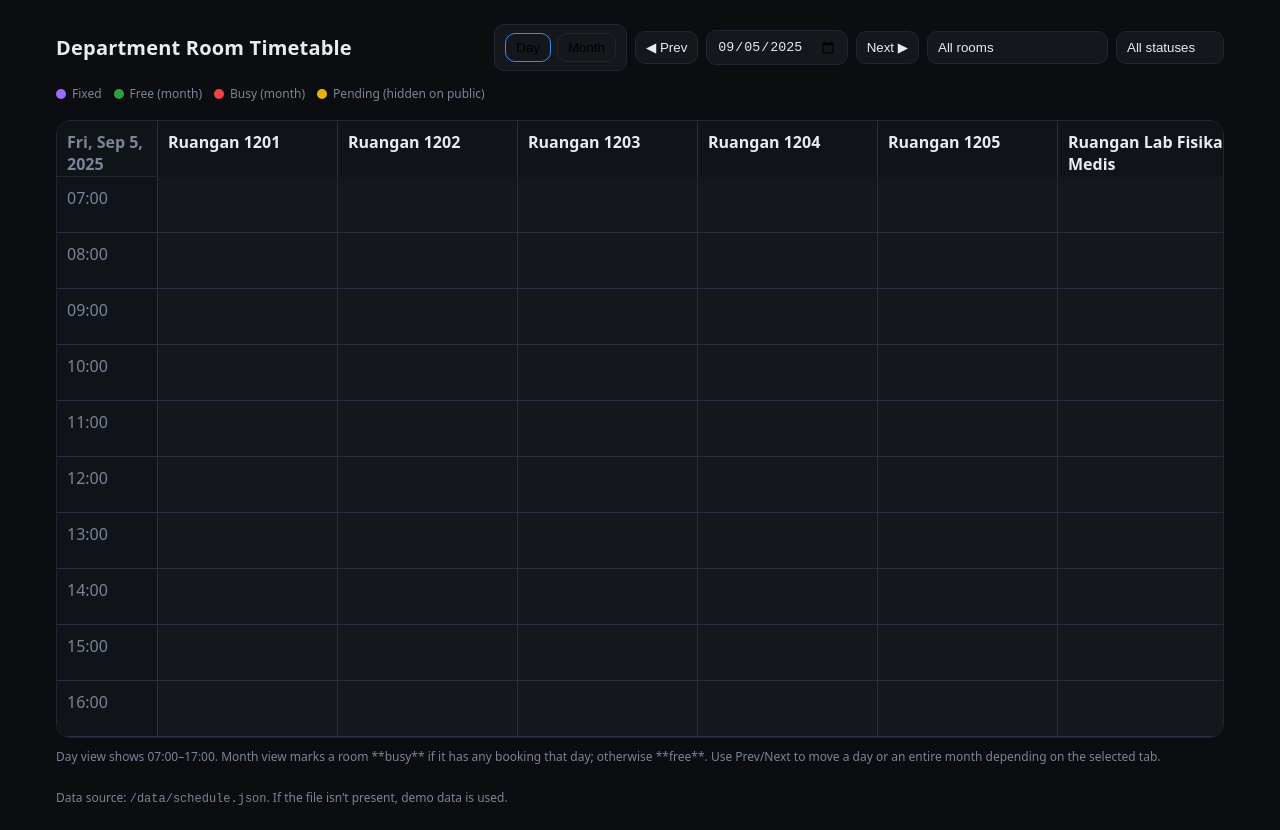
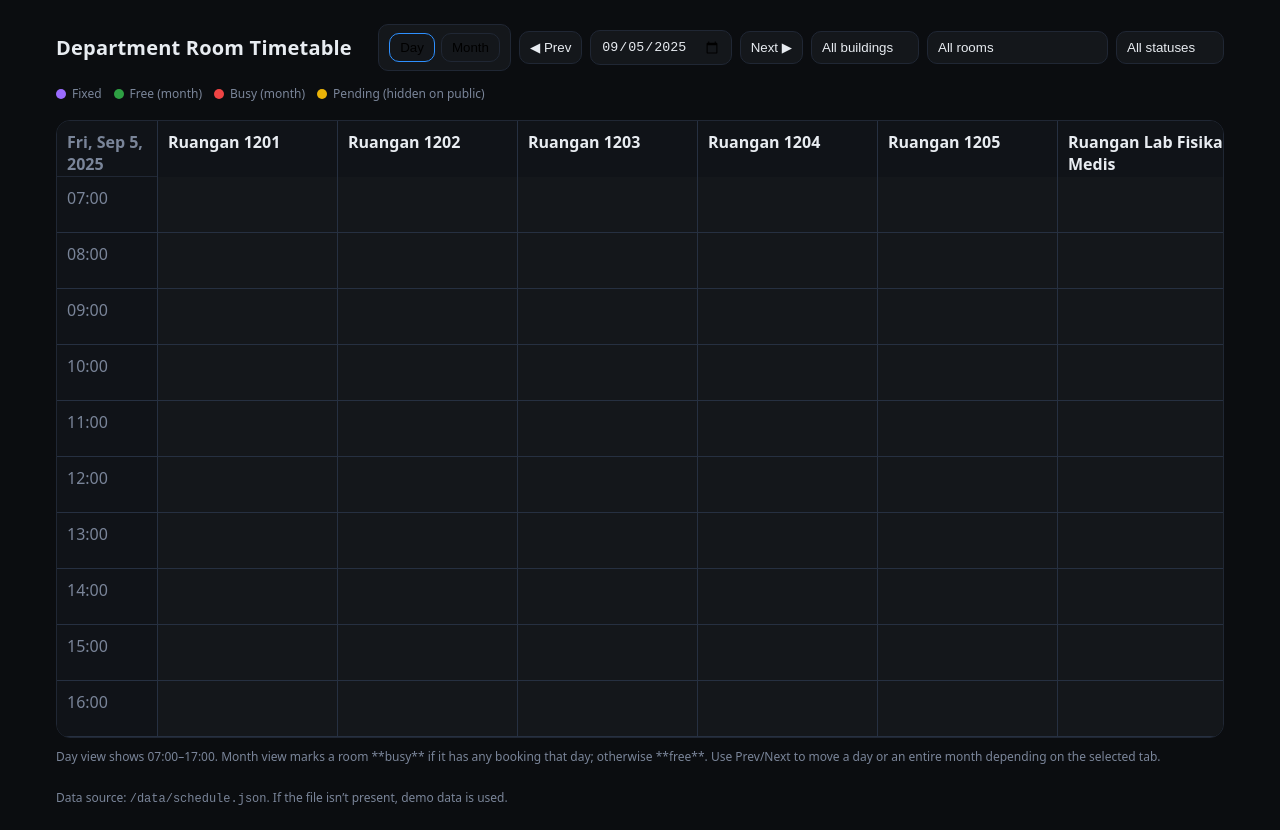
Before and after one commit to kalmidn/jadwal-ruangan-fisika-itb, a plain HTML site: page index.html in a window 1280 px wide. Drawn offline with Linux system fonts and the light colour scheme.

Commit message:
Update index.html

```diff
--- a/index.html
+++ b/index.html
@@ -80,6 +80,9 @@
         <button id="prev">◀ Prev</button>
         <input type="date" id="datePicker" />
         <button id="next">Next ▶</button>
+        <select id="buildingFilter">
+          <option value="all">All buildings</option>
+        </select>
         <select id="roomFilter">
           <option value="all">All rooms</option>
         </select>
@@ -146,10 +149,14 @@
     function hoursArray(){ const arr=[]; for(let h=START_HOUR; h<END_HOUR; h++) arr.push(h); return arr; }
 
     // ---------- Day view ----------
-    function buildDayGrid({rooms, bookings}, currentDate, roomFilter, statusFilter){
+    function buildDayGrid({rooms, bookings}, currentDate, buildingFilter, roomFilter, statusFilter){
       const grid = byId('grid');
       grid.innerHTML = '';
-      const roomsUse = roomFilter==='all' ? rooms : rooms.filter(r => r.id === roomFilter);
+      let roomsUse = rooms || [];
+      if (buildingFilter && buildingFilter !== 'all') {
+        roomsUse = roomsUse.filter(r => (r.building || '') === buildingFilter);
+      }
+      roomsUse = (roomFilter && roomFilter !== 'all') ? roomsUse.filter(r => r.id === roomFilter) : roomsUse;
       grid.style.gridTemplateColumns = `100px repeat(${roomsUse.length}, minmax(180px, 1fr))`;
       const hours = hoursArray();
 
@@ -213,13 +220,17 @@
     function daysInMonth(year, month){ return new Date(year, month+1, 0).getDate(); }
     function isWeekend(y,m,d){ const wd = new Date(y,m,d).getDay(); return wd===0 || wd===6; }
 
-    function buildMonthGrid({rooms, bookings}, anchorDate, roomFilter, statusFilter){
+    function buildMonthGrid({rooms, bookings}, anchorDate, buildingFilter, roomFilter, statusFilter){
       const y = anchorDate.getFullYear();
       const m = anchorDate.getMonth();
       const dim = daysInMonth(y,m);
       const monthGrid = byId('monthGrid');
       monthGrid.innerHTML = '';
-      const roomsUse = roomFilter==='all' ? rooms : rooms.filter(r => r.id === roomFilter);
+      let roomsUse = rooms || [];
+      if (buildingFilter && buildingFilter !== 'all') {
+        roomsUse = roomsUse.filter(r => (r.building || '') === buildingFilter);
+      }
+      roomsUse = (roomFilter && roomFilter !== 'all') ? roomsUse.filter(r => r.id === roomFilter) : roomsUse;
 
       // grid template: first column sticky for room names + 1 col per day
       monthGrid.style.gridTemplateColumns = `200px repeat(${dim}, 1fr)`;
@@ -288,9 +299,20 @@
     (async function(){
       const data = await loadData();
 
-      // Populate room filter
+      // Populate filters
+      const buildingSel = byId('buildingFilter');
       const roomSel = byId('roomFilter');
-      data.rooms.forEach(r => { const opt = document.createElement('option'); opt.value = r.id; opt.textContent = r.name; roomSel.appendChild(opt); });
+
+      const buildings = Array.from(new Set((data.rooms||[]).map(r => r.building).filter(Boolean))).sort();
+      buildings.forEach(b => { const opt=document.createElement('option'); opt.value=b; opt.textContent=b; buildingSel.appendChild(opt); });
+
+      function repopulateRooms(){
+        const selectedBuilding = buildingSel.value;
+        roomSel.innerHTML = '<option value="all">All rooms</option>';
+        const roomsFiltered = selectedBuilding==='all' ? (data.rooms||[]) : (data.rooms||[]).filter(r => (r.building||'')===selectedBuilding);
+        roomsFiltered.forEach(r => { const opt=document.createElement('option'); opt.value=r.id; opt.textContent=r.name; roomSel.appendChild(opt); });
+      }
+      repopulateRooms();
 
       const today = new Date();
       const current = new Date(today.getFullYear(), today.getMonth(), today.getDate());
@@ -309,15 +331,16 @@
         const dateStr = byId('datePicker').value;
         if(!dateStr) return;
         if(VIEW==='day'){
-          buildDayGrid(data, dateStr, roomSel.value, byId('statusFilter').value);
+          buildDayGrid(data, dateStr, buildingSel.value, roomSel.value, byId('statusFilter').value);
         } else {
           const d = new Date(dateStr);
-          buildMonthGrid(data, new Date(d.getFullYear(), d.getMonth(), 1), roomSel.value, byId('statusFilter').value);
+          buildMonthGrid(data, new Date(d.getFullYear(), d.getMonth(), 1), buildingSel.value, roomSel.value, byId('statusFilter').value);
         }
       }
 
       byId('datePicker').addEventListener('change', render);
       roomSel.addEventListener('change', render);
+      buildingSel.addEventListener('change', () => { repopulateRooms(); render(); });
       byId('statusFilter').addEventListener('change', render);
 
       byId('prev').addEventListener('click', () => { shiftDate(VIEW==='day' ? -1 : -30); render(); });
```
